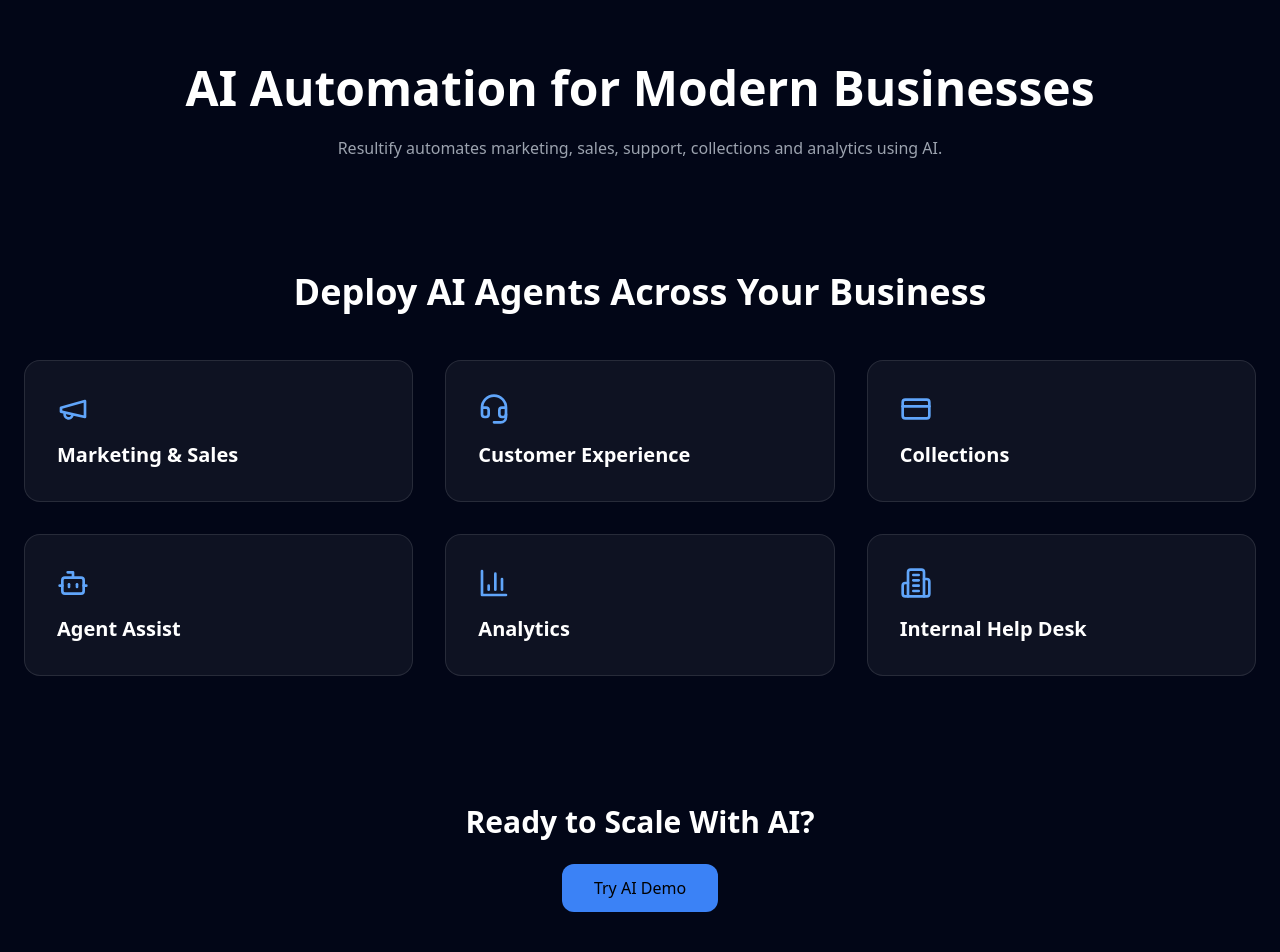
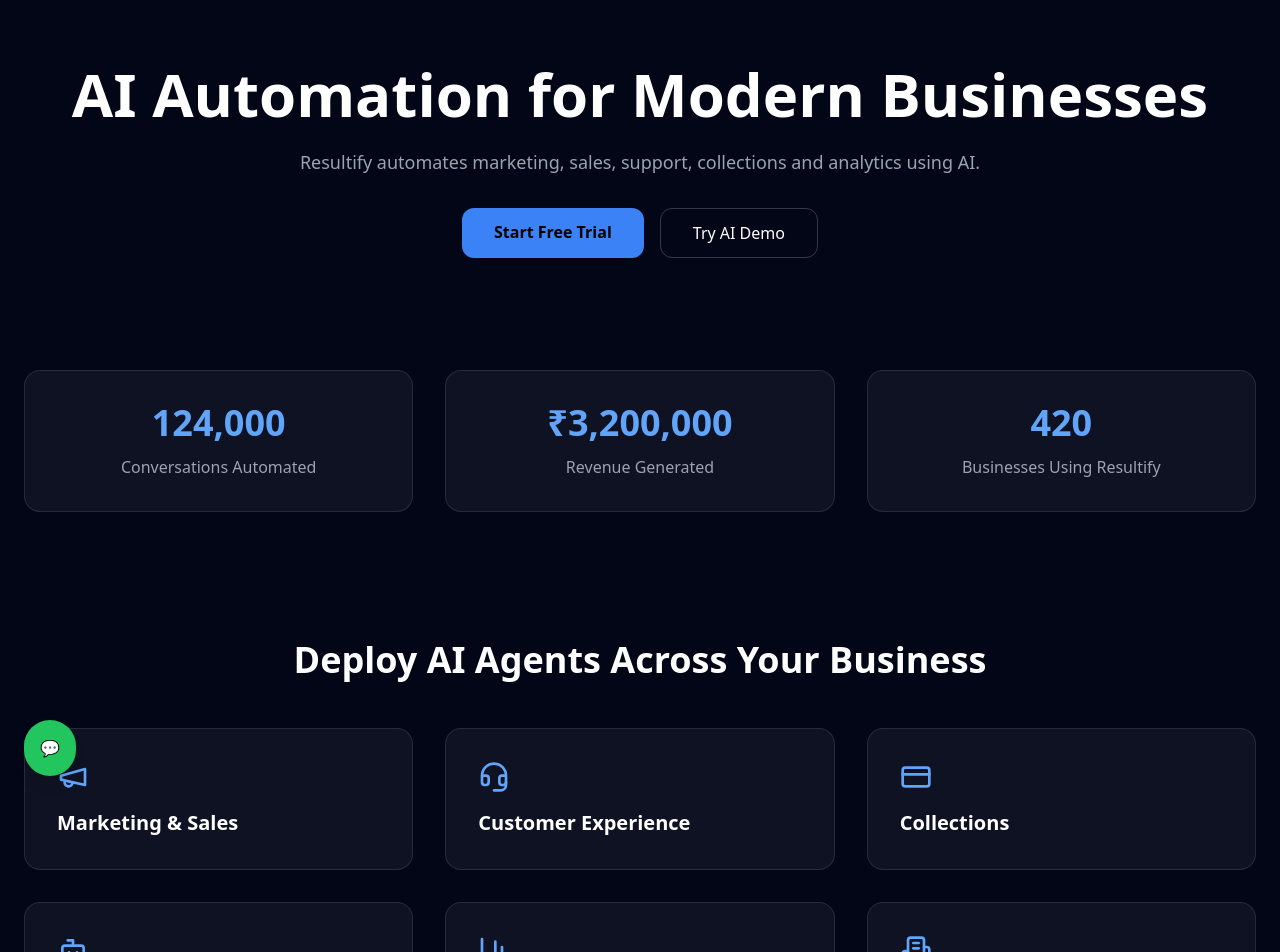
Before and after one commit to chetanshrm83/resultifytechnologies, a Next.js app: page / in a window 1280 px wide. Shown: the top 952 px of the page. Built offline with nearby package versions, Linux system fonts and the light colour scheme.

Commit message:
Update page.tsx

```diff
--- a/app/page.tsx
+++ b/app/page.tsx
@@ -1,6 +1,9 @@
 "use client";
 
+import Link from "next/link";
 import { useState } from "react";
+import { motion } from "framer-motion";
+import CountUp from "react-countup";
 import {
   Megaphone,
   Headset,
@@ -13,70 +16,103 @@ import {
 export default function HomePage() {
   const [openChat, setOpenChat] = useState(false);
 
-  const agents = [
-    {
-      icon: Megaphone,
-      title: "Marketing & Sales",
-      desc: "Qualify leads and convert conversations automatically 24/7.",
-    },
-    {
-      icon: Headset,
-      title: "Customer Experience",
-      desc: "Deliver instant AI-powered support across channels.",
-    },
-    {
-      icon: CreditCard,
-      title: "Collections",
-      desc: "Automate reminders and payment follow-ups.",
-    },
-    {
-      icon: Bot,
-      title: "Agent Assist",
-      desc: "Real-time AI suggestions for human agents.",
-    },
-    {
-      icon: BarChart3,
-      title: "Analytics",
-      desc: "Track revenue and automation performance.",
-    },
-    {
-      icon: Building2,
-      title: "Internal Help Desk",
-      desc: "Answer SOP and employee queries instantly.",
-    },
-  ];
-
   return (
-    <main className="min-h-screen px-6 py-16 max-w-7xl mx-auto text-white">
+    <main className="px-6 py-16 max-w-7xl mx-auto relative">
 
       {/* HERO */}
       <section className="text-center mb-28">
-        <h1 className="text-5xl font-bold mb-6">
+        <h1 className="text-5xl md:text-6xl font-bold mb-6">
           AI Automation for Modern Businesses
         </h1>
-        <p className="text-gray-400 max-w-3xl mx-auto">
+
+        <p className="text-lg text-gray-400 max-w-3xl mx-auto mb-8">
           Resultify automates marketing, sales, support, collections and analytics using AI.
         </p>
+
+        <div className="flex justify-center gap-4">
+          <Link
+            href="/client"
+            className="px-8 py-3 rounded-xl bg-blue-500 text-black font-semibold hover:bg-blue-400 transition"
+          >
+            Start Free Trial
+          </Link>
+
+          <button
+            onClick={() => setOpenChat(true)}
+            className="px-8 py-3 rounded-xl border border-white/20 hover:bg-white/10 transition"
+          >
+            Try AI Demo
+          </button>
+        </div>
       </section>
 
-      {/* AI AGENTS SECTION */}
+      {/* METRICS */}
+      <section className="grid md:grid-cols-3 gap-8 text-center mb-32">
+        {[
+          { label: "Conversations Automated", value: 124000 },
+          { label: "Revenue Generated", value: 3200000, prefix: "₹" },
+          { label: "Businesses Using Resultify", value: 420 },
+        ].map((item) => (
+          <div
+            key={item.label}
+            className="rounded-2xl p-8 bg-white/5 border border-white/10"
+          >
+            <h3 className="text-4xl font-bold text-blue-400">
+              {item.prefix || ""}
+              <CountUp end={item.value} duration={2} separator="," />
+            </h3>
+            <p className="text-gray-400 mt-3">{item.label}</p>
+          </div>
+        ))}
+      </section>
+
+      {/* AI AGENTS */}
       <section className="mb-32">
         <h2 className="text-4xl font-bold text-center mb-12">
           Deploy AI Agents Across Your Business
         </h2>
 
         <div className="grid md:grid-cols-3 gap-8">
-          {agents.map((item) => (
+          {[
+            {
+              icon: Megaphone,
+              title: "Marketing & Sales",
+              desc: "Qualify leads and convert conversations 24/7.",
+            },
+            {
+              icon: Headset,
+              title: "Customer Experience",
+              desc: "Instant AI-powered support on WhatsApp & web.",
+            },
+            {
+              icon: CreditCard,
+              title: "Collections",
+              desc: "Automate reminders and renewals.",
+            },
+            {
+              icon: Bot,
+              title: "Agent Assist",
+              desc: "Real-time AI suggestions for teams.",
+            },
+            {
+              icon: BarChart3,
+              title: "Analytics",
+              desc: "Track revenue and AI performance.",
+            },
+            {
+              icon: Building2,
+              title: "Internal Help Desk",
+              desc: "Answer employee queries instantly.",
+            },
+          ].map((item) => (
             <div
               key={item.title}
-              className="group relative rounded-2xl p-8 border border-white/10 hover:border-blue-400 transition-all duration-300 bg-white/5"
+              className="group relative rounded-2xl p-8 bg-white/5 border border-white/10 hover:border-blue-400 transition"
             >
               <item.icon className="w-8 h-8 text-blue-400 mb-4" />
-
               <h3 className="text-xl font-semibold">{item.title}</h3>
 
-              {/* Hover Description */}
-              <div className="absolute inset-0 bg-black/80 opacity-0 group-hover:opacity-100 transition-opacity duration-300 rounded-2xl flex items-center justify-center text-center p-6 text-gray-300 text-sm">
+              <div className="absolute inset-0 bg-black/80 opacity-0 group-hover:opacity-100 transition rounded-2xl flex items-center justify-center p-6 text-center text-gray-300">
                 {item.desc}
               </div>
             </div>
@@ -84,18 +120,33 @@ export default function HomePage() {
         </div>
       </section>
 
-      {/* CTA */}
-      <section className="text-center mb-32">
-        <h2 className="text-3xl font-bold mb-6">
-          Ready to Scale With AI?
-        </h2>
-        <button
-          onClick={() => setOpenChat(true)}
-          className="px-8 py-3 bg-blue-500 text-black rounded-xl"
-        >
-          Try AI Demo
-        </button>
-      </section>
+      {/* FOOTER */}
+      <footer className="border-t border-white/10 pt-10 text-center text-gray-400">
+        Powered by Resultify Technologies
+      </footer>
+
+      {/* AI POPUP */}
+      {openChat && (
+        <div className="fixed bottom-6 right-6 w-80 bg-slate-900 border border-white/10 rounded-2xl shadow-2xl p-6 z-50">
+          <div className="flex justify-between mb-4">
+            <h4 className="font-semibold">AI Demo</h4>
+            <button onClick={() => setOpenChat(false)}>✕</button>
+          </div>
+
+          <p className="text-sm text-gray-400">
+            👋 Hi! I'm Resultify AI. (Live OpenAI integration comes next.)
+          </p>
+        </div>
+      )}
+
+      {/* WHATSAPP FLOATING */}
+      <a
+        href="https://wa.me/919999999999"
+        target="_blank"
+        className="fixed bottom-6 left-6 bg-green-500 text-white p-4 rounded-full shadow-lg hover:scale-110 transition z-50"
+      >
+        💬
+      </a>
     </main>
   );
 }
```
